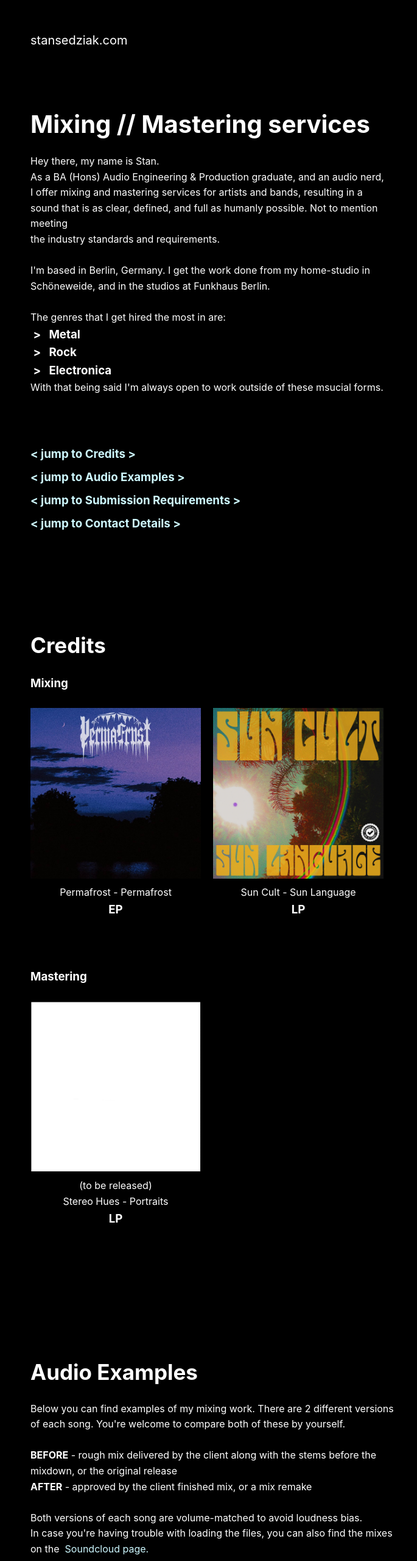
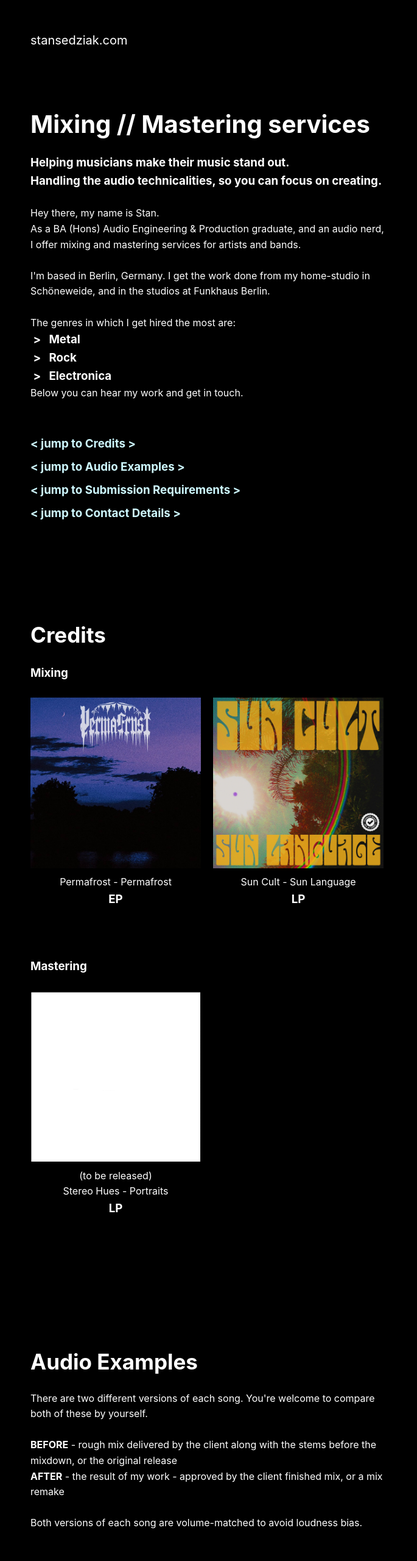
Before and after one commit to thisnotfotyzm/portfoliosite, a plain HTML site: page index.html in a window 1280 px wide. Shown: the top 2560 px of the page at 61% size, 0-685 px from the left. Drawn offline with Linux system fonts and the light colour scheme.

Commit message:
update 05/11/25

```diff
--- a/index.html
+++ b/index.html
@@ -261,13 +261,14 @@
     <section class="hero">
         <div class="hero-text">
             <h1>Mixing // Mastering services</h1>
+			<h3>Helping musicians make their music stand out.<br>
+			Handling the audio technicalities, so you can focus on creating.</h3><br>
             <p>
             Hey there, my name is Stan.<br>
             As a BA (Hons) Audio Engineering & Production graduate, and an audio nerd, <br>
-			I offer mixing and mastering services for artists and bands, resulting in a sound that is as clear, defined, and full as humanly possible. Not to mention meeting<br>
-			the industry standards and requirements.<br><br>
+			I offer mixing and mastering services for artists and bands.<br><br>
 			I'm based in Berlin, Germany. I get the work done from my home-studio in Schöneweide, and in the studios at Funkhaus Berlin.<br><br>
-            The genres that I get hired the most in are:
+            The genres in which I get hired the most are:
 			</p>
             <h3>
             &nbsp;>&nbsp;&nbsp;&nbsp;Metal<br>
@@ -275,7 +276,7 @@
             &nbsp;>&nbsp;&nbsp;&nbsp;Electronica
             </h3>
             <p>
-			With that being said I'm always open to work outside of these msucial forms.<br><br><br><br>
+			Below you can hear my work and get in touch.<br><br><br>
 			</p>
 			<a href="#credits" style="
 				color: #CDF8FF;
@@ -359,18 +360,10 @@
 	<section id="audioexamples" class="text-section">
         <h2 class="section-title">Audio Examples</h2>
 		<p>
-		Below you can find examples of my mixing work. There are 2 different versions of each song. You're welcome to compare both of these by yourself.<br><br>
+		There are two different versions of each song. You're welcome to compare both of these by yourself.<br><br>
 		<strong>BEFORE</strong> - rough mix delivered by the client along with the stems before the mixdown, or the original release<br>
-		<strong>AFTER</strong> - approved by the client finished mix, or a mix remake<br><br>
+		<strong>AFTER</strong> - the result of my work - approved by the client finished mix, or a mix remake<br><br>
 		Both versions of each song are volume-matched to avoid loudness bias.<br>
-		In case you're having trouble with loading the files, you can also find the mixes on the
-			<a href="https://soundcloud.com/fotyzm/sets/stanislaw-sedziak-mix-engineer"
-				target="_blank"
-				rel="noopener noreferrer"
-				style="color: #CDF8FF;text-decoration: none;"
-				>
-				&nbsp;Soundcloud page.
-			</a>
 		</p>
 	</section>
 
```
Also changed, not shown: 1 other file.
